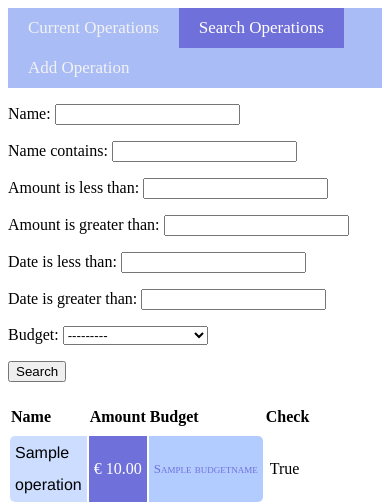
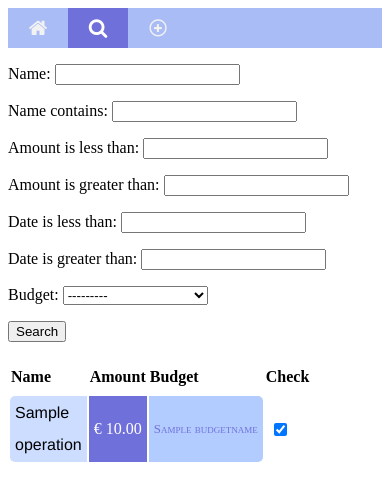
Before and after one commit to dolitham/Picsou, a Django app: page /bank/search/ in a window 390 px wide. Shown: the top 503 px of the page. Run offline with Django 3.2, Linux system fonts and the light colour scheme; tables that the repository leaves empty hold one stand-in row (values such as "Sample post").

Commit message:
icons on bank header + filled unresponsive checkboxes on operations list

```diff
--- a/picsousou/bank/static/bank/header.css
+++ b/picsousou/bank/static/bank/header.css
@@ -11,7 +11,7 @@
     text-align: center;
     padding: 10px 20px;
     text-decoration: none;
-    font-size: 17px;
+    font-size: 10px;
     transition:.3s;
 
 }
--- a/picsousou/bank/static/bank/index.css
+++ b/picsousou/bank/static/bank/index.css
@@ -1,6 +1,4 @@
-/* caca */
-
- .table {
+.table {
         border: 0px;
         border-collapse:collapse;
         }
@@ -47,3 +45,25 @@
             background-color: #DDD;
             left: 10px;
         }
+
+.element {
+    position: relative;
+}
+
+/*replace the content value with the
+corresponding value from the list below*/
+
+.element:before {
+    content: "\f000";
+    font-family: FontAwesome;
+    font-style: normal;
+    font-weight: normal;
+    text-decoration: inherit;
+/*--adjust as necessary--*/
+    color: #000;
+    font-size: 18px;
+    padding-right: 0.5em;
+    position: absolute;
+    top: 10px;
+    left: 0;
+}
--- a/picsousou/bank/templates/bank/display_operations.html
+++ b/picsousou/bank/templates/bank/display_operations.html
@@ -6,11 +6,11 @@
         <th> Check </th>
         {% for operation in operation_list %}
 
-      <tr style="cursor:pointer" onClick="location.href='/bank/{{ operation.id }}/';">
-                    <td class="operation_name"> {{ operation.name }} </td>
+      <tr style="cursor:pointer" >
+                    <td class="operation_name" onClick="location.href='/bank/{{ operation.id }}/';"> {{ operation.name }} </td>
                     <td class="amount" nowrap> &euro; {{ operation.amount }}  </td>
                     <td class="budget" nowrap> {{ operation.budget }}  </td>
-                    <td class="check" nowrap> {{ operation.check }}   </td>
+                    <td class="check" nowrap> <input type='checkbox' {% ifequal operation.check True %}checked{% endifequal %}>  </td>
 
       </tr>
       {% endfor %}
--- a/picsousou/bank/templates/bank/header.html
+++ b/picsousou/bank/templates/bank/header.html
@@ -1,8 +1,31 @@
 {% load static %}
     <link rel="stylesheet" type="text/css" href="{% static 'bank/header.css' %}">
+    <link rel="stylesheet" href="https://cdnjs.cloudflare.com/ajax/libs/font-awesome/4.7.0/css/font-awesome.min.css">
+
+
+
+
+
+
+
 
 <div class="topnav">
-  <a class="{% if page_name == 'index' %}active{% endif %}" href={% url 'bank:index' %}>Current Operations</a>
-  <a class="{% if page_name == 'search' %}active{% endif %}" href={% url 'bank:search' %}>Search Operations</a>
-  <a class="{% if page_name == 'add_operation' %}active{% endif %}" href={% url 'bank:add_operation' %}>Add Operation</a>
+  <a class="{% if page_name == 'index' %}active{% endif %}" href={% url 'bank:index' %}>
+    <span class="fa-stack fa-xs">
+        <i class="fa fa-home fa-stack-2x"></i>
+    </span>
+  </a>
+
+  <a class="{% if page_name == 'search' %}active{% endif %}" href={% url 'bank:search' %}>
+    <span class="fa-stack fa-xs">
+  <i class="fa fa-search fa-stack-2x"></i>
+</span>
+  </a>
+
+  <a class="{% if page_name == 'add_operation' %}active{% endif %}" href={% url 'bank:add_operation' %}>
+    <span class="fa-stack fa-xs">
+        <i class="fa fa-circle-thin fa-stack-2x"></i>
+        <i class="fa fa-plus fa-stack-1x"></i>
+    </span>
+  </a>
 </div>
--- a/picsousou/bank/templates/bank/index.html
+++ b/picsousou/bank/templates/bank/index.html
@@ -6,7 +6,6 @@
 
     {% load static %}
     <link rel="stylesheet" type="text/css" href="{% static 'bank/index.css' %}">
-
 </head>
 <body>
 
```
